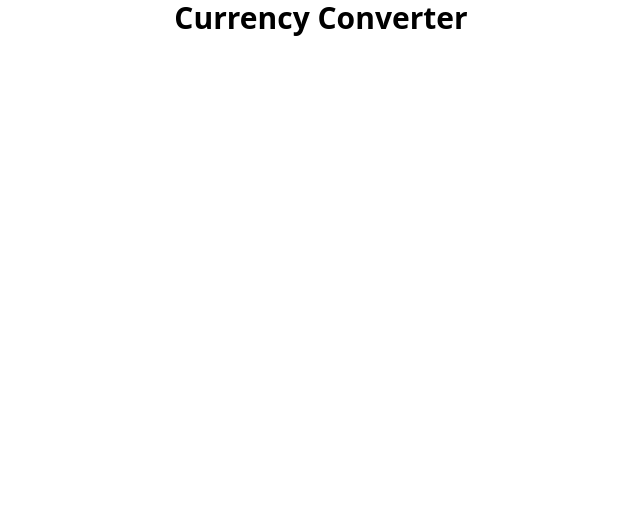
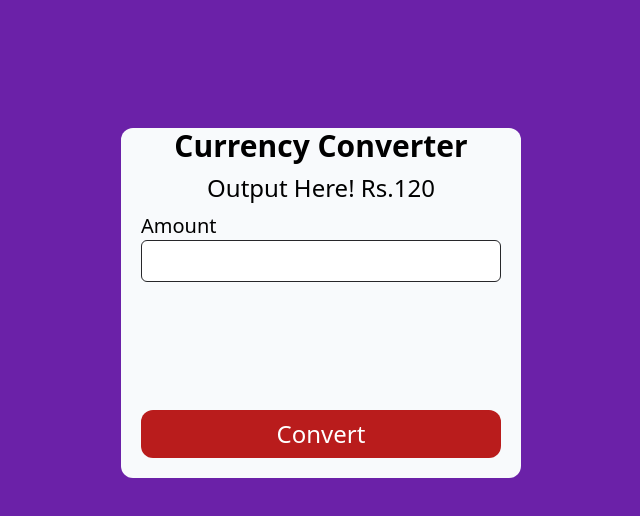
Before and after one commit to Narendra-Mahara/React, a React (Vite) app in the folder currencyConverter/: page / in a window 1280 px wide. Shown: the top 516 px of the page, without its empty margins (319-959 px from the left). Built offline with nearby package versions, Linux system fonts and the light colour scheme.

Commit message:
basic design make

```diff
--- a/currencyConverter/src/App.jsx
+++ b/currencyConverter/src/App.jsx
@@ -1,3 +1,28 @@
-export default function App() {
-  return <h1 className="text-3xl font-bold text-center">Currency Converter</h1>;
-}
+// import Selectors from "./Components/Selectors";
+
+let App = () => {
+  return (
+    <div className="w-full h-screen flex flex-col items-center pt-32 text-center bg-purple-800 ">
+      <div className="h-[350px] w-[400px] bg-slate-50 rounded-xl">
+        <h1 className="text-3xl font-bold ">Currency Converter</h1>
+        <div className="p-2 text-2xl">Output Here! Rs.120</div>
+        <div className="flex flex-col px-5 text-left">
+          <label htmlFor="input" className="text-xl">
+            Amount
+          </label>
+          <input className="py-2 border border-zinc-800 outline-none px-2 rounded-md" type="number" name="" id="input" />
+        </div>
+        {/* <Selectors countryName={"eur"} />
+        <Selectors countryName={"eur"} /> */}
+
+        <div className="w-full px-5 mt-32">
+          <button className="bg-red-700 w-full p-2 text-2xl text-white rounded-xl ">
+            Convert
+          </button>
+        </div>
+      </div>
+    </div>
+  );
+};
+
+export default App;
--- /dev/null
+++ b/currencyConverter/src/Components/Selectors.jsx
@@ -0,0 +1,7 @@
+const Selectors = () => {
+  return <>
+
+  </>;
+};
+
+export default Selectors;
```
